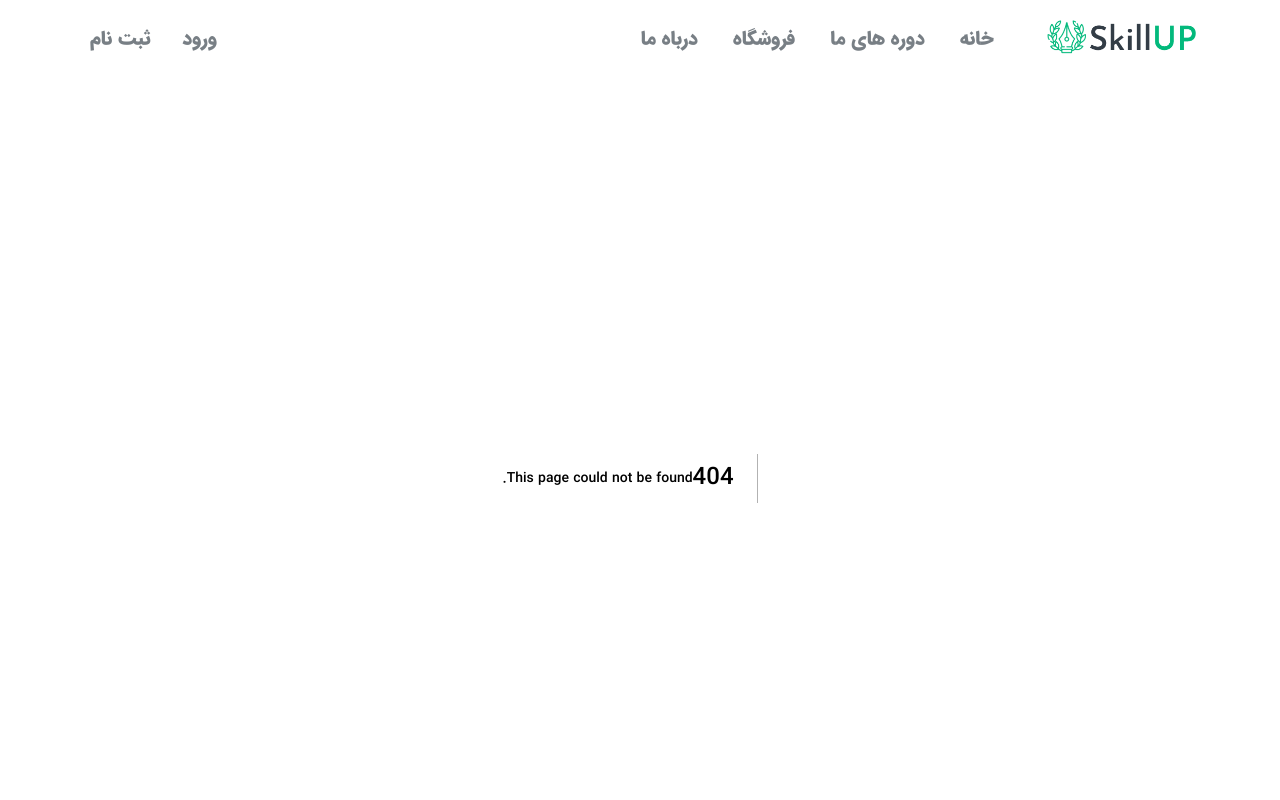
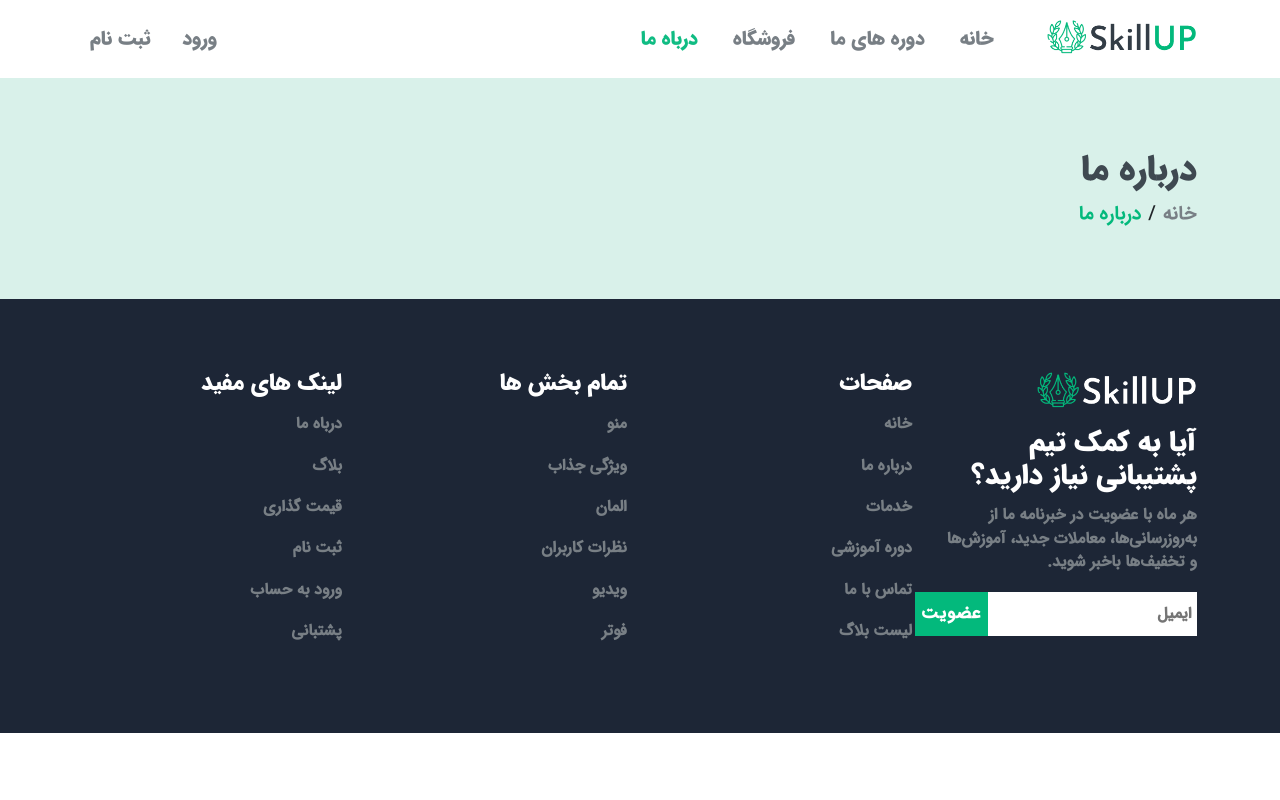
Before and after one commit to mohammadmehdidalvandii/Skill-up, a Next.js app: page /About in a window 1280 px wide. Before the commit this address had no page. Shown: the top 800 px of the page. Built offline with nearby package versions, Linux system fonts and the light colour scheme.

Commit message:
create page about

```diff
--- a/components/module/Navbar/Navbar.js
+++ b/components/module/Navbar/Navbar.js
@@ -55,7 +55,7 @@ function Navbar() {
                                 </Link>
                             </li>
                             <li className={style.navbar_item}>
-                                <Link href='' className={`${style.navbar_item_link} ${menuActive === '' ? `${style.navbar_item_linkActive}` : ``}`}>
+                                <Link href='/About' className={`${style.navbar_item_link} ${menuActive === '/About' ? `${style.navbar_item_linkActive}` : ``}`}>
                                     درباه ما
                                 </Link>
                             </li>
@@ -101,12 +101,7 @@ function Navbar() {
                                 </Link>
                             </li>
                             <li className={style.navbarRes_menu_item}>
-                                <Link href='' className={`${style.navbarRes_menu_link} ${menuActive === '' ? `${style.navbarRes_menu_linkActive}` : ``}`}>
-
-                                </Link>
-                            </li>
-                            <li className={style.navbarRes_menu_item}>
-                                <Link href='' className={`${style.navbarRes_menu_link} ${menuActive === '' ? `${style.navbarRes_menu_linkActive}` : ``}`}>
+                                <Link href='/About' className={`${style.navbarRes_menu_link} ${menuActive === '/About' ? `${style.navbarRes_menu_linkActive}` : ``}`}>
                                     درباه ما
                                 </Link>
                             </li>
--- /dev/null
+++ b/pages/About/index.js
@@ -0,0 +1,16 @@
+import PageHeader from '@/components/module/PageHeader/PageHeader'
+import Head from 'next/head'
+import React from 'react'
+
+function About() {
+  return (
+    <>
+    <Head>
+    <title>Skill-Up | درباه ما </title>
+    </Head>
+    <PageHeader title='درباره ما' text='درباره ما'/>
+    </>
+  )
+}
+
+export default About
```
